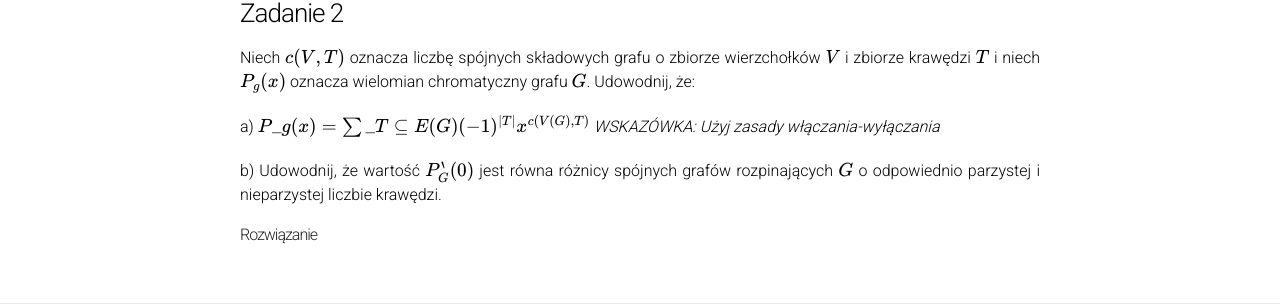
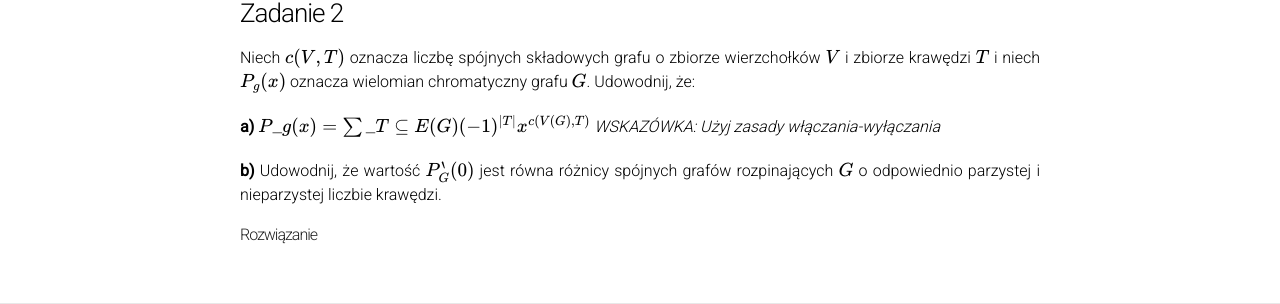
Before and after one commit to wakacjezmd/wakacjezmd.github.io, a Jekyll site: the page built from _solutions/2010/2010-egzamin-2.md, in a window 1280 px wide. Shown: the part 179-483 px from the top of the page. Built offline with Jekyll 4.4.1, drawn with Linux system fonts in a browser that asks for light colours; nearby versions of some CDN libraries; Markdown is read by kramdown in place of the engine named in the settings; formulas are drawn with MathJax 3.

Commit message:
Dodane pogrubienie podpunktów

```diff
--- a/_solutions/2010/2010-egzamin-2.md
+++ b/_solutions/2010/2010-egzamin-2.md
@@ -10,11 +10,11 @@ permalink: /2010/egzamin/2/
 Niech \\(c(V,T)\\) oznacza liczbę spójnych składowych grafu o zbiorze wierzchołków \\(V\\) i zbiorze krawędzi \\(T\\) i niech
 \\(P_g (x)\\) oznacza wielomian chromatyczny grafu \\(G\\). Udowodnij, że:
 
-a) $$ P\_g (x) = \sum\_{T \subseteq E(G)} (-1)^{|T|} x^{c(V(G), T)} $$
+**a)** $$ P\_g (x) = \sum\_{T \subseteq E(G)} (-1)^{|T|} x^{c(V(G), T)} $$
 *WSKAZÓWKA: Użyj zasady włączania-wyłączania*
 
 
-b) Udowodnij, że wartość \\(P_{G}^{'} (0)\\) jest równa różnicy spójnych grafów rozpinających \\(G\\) o odpowiednio parzystej
+**b)** Udowodnij, że wartość \\(P_{G}^{'} (0)\\) jest równa różnicy spójnych grafów rozpinających \\(G\\) o odpowiednio parzystej
 i nieparzystej liczbie krawędzi.
 
 <div data-collapse>
@@ -31,7 +31,7 @@ i nieparzystej liczbie krawędzi.
 
 	W tym momencie korzystamy ze wzoru na ilość elementów posiadających 0 własności - da to nam ilość
 	kolorowań wierzchołkowych grafu na x kolorów - czyli nasz wielomian chromatyczny ;). Jest to
-	$$ D(0) = \sum_{j} (-1)^j S_j = \sum_{T \subseteq E(G)} (-1)^{|T|} x^{c(V(G), T)} $$.
+	$$ D(0) = \sum_{j} (-1)^j S_j = \sum_{T \subseteq E(G)} (-1)^{|T|} x^{c(V(G), T)} $$
 
 	Drugi podpunkt jest prostszy. Zauważmy że jak policzymy pochodną i przyłożymy \( x = 0 \) to zostaną
 	nam we wzorze jedynie wyrazy w których po policzeniu pochodnej nie było \(x\), czyli takie gdzie
```
